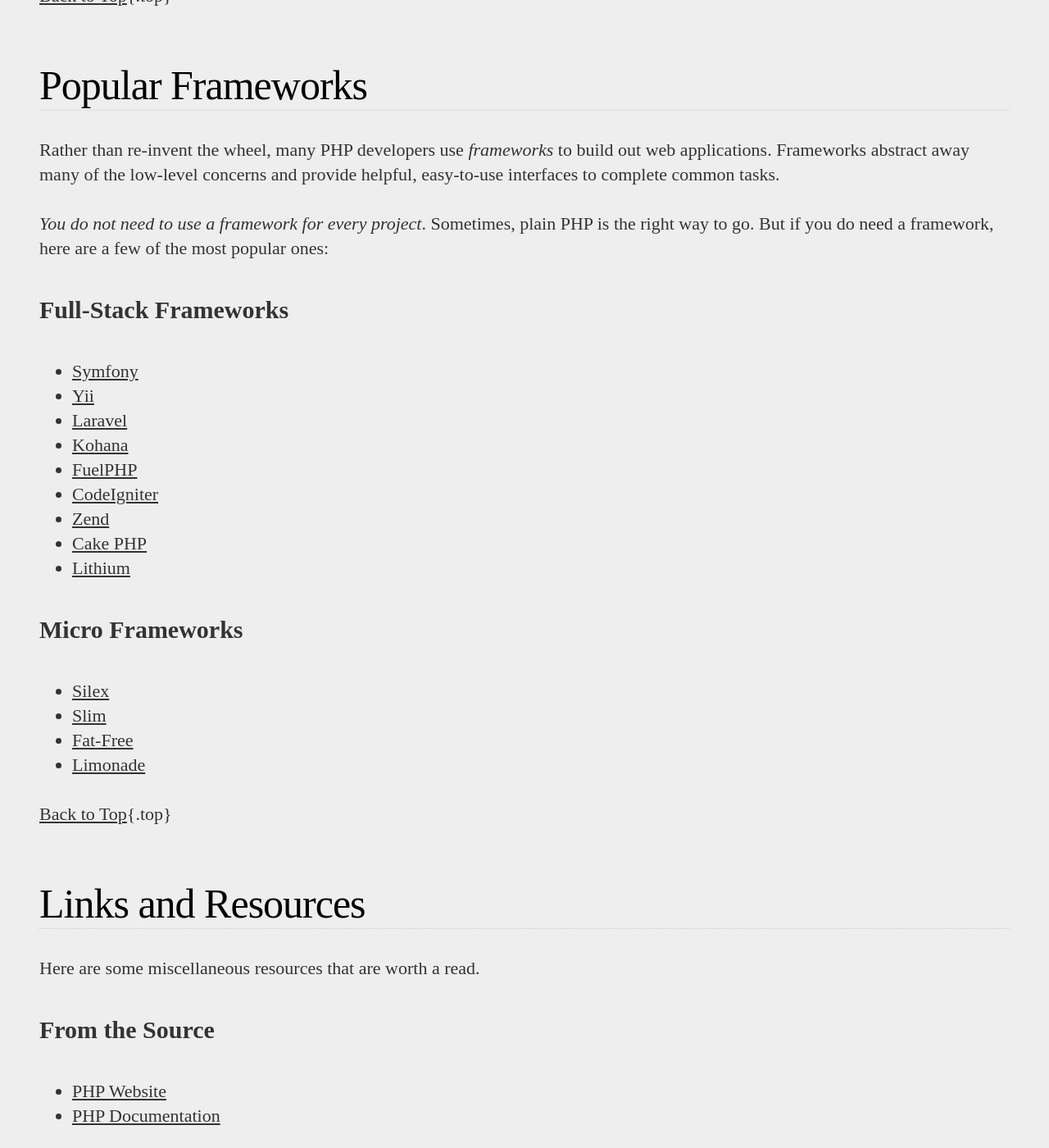
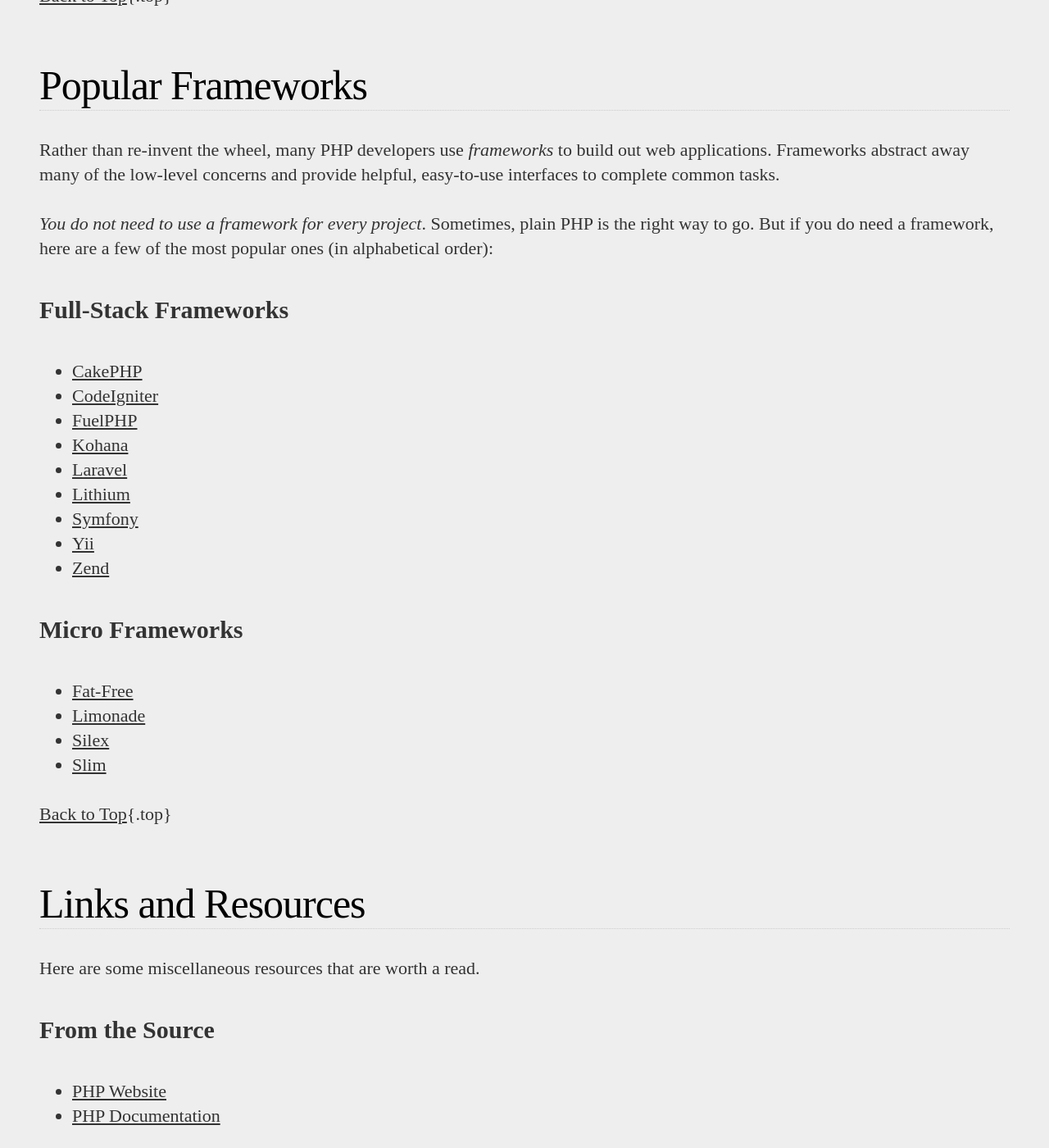
Before and after one commit to codeguy/php-the-right-way, a Jekyll site: the page built from index.html, in a window 1280 px wide and 1400 px high, scrolled down 7146 px. Shown: the whole window at 82% size. Built offline with Jekyll 4.4.1, drawn with Linux system fonts in a browser that asks for light colours; some web fonts are replaced; Markdown is read by kramdown in place of the engine named in the settings; comment, search, counter and statistics services are not loaded.

Commit message:
Migrate framework re-ordering from master branch

```diff
--- a/_includes/popular-frameworks.md
+++ b/_includes/popular-frameworks.md
@@ -2,25 +2,25 @@
 
 Rather than re-invent the wheel, many PHP developers use _frameworks_ to build out web applications. Frameworks abstract away many of the low-level concerns and provide helpful, easy-to-use interfaces to complete common tasks.
 
-_You do not need to use a framework for every project_. Sometimes, plain PHP is the right way to go. But if you do need a framework, here are a few of the most popular ones:
+_You do not need to use a framework for every project_. Sometimes, plain PHP is the right way to go. But if you do need a framework, here are a few of the most popular ones (in alphabetical order):
 
 ## Full-Stack Frameworks
 
+* [CakePHP](http://cakephp.org/)
+* [CodeIgniter](http://codeigniter.com/)
+* [FuelPHP](http://fuelphp.com/)
+* [Kohana](http://kohanaframework.org/)
+* [Laravel](http://laravel.com/)
+* [Lithium](http://lithify.me/)
 * [Symfony](http://symfony.com/)
 * [Yii](http://www.yiiframework.com/)
-* [Laravel](http://laravel.com/)
-* [Kohana](http://kohanaframework.org/)
-* [FuelPHP](http://fuelphp.com/)
-* [CodeIgniter](http://codeigniter.com/)
 * [Zend](http://framework.zend.com/)
-* [Cake PHP](http://cakephp.org/)
-* [Lithium](http://lithify.me/)
 
 ## Micro Frameworks
 
+* [Fat-Free](http://bcosca.github.com/fatfree/)
+* [Limonade](http://limonade-php.github.com/)
 * [Silex](http://silex.sensiolabs.org/)
 * [Slim](http://www.slimframework.com/)
-* [Fat-Free](http://bcosca.github.com/fatfree/)
-* [Limonade](http://limonade-php.github.com/)
 
 [Back to Top](#top){.top}
```
